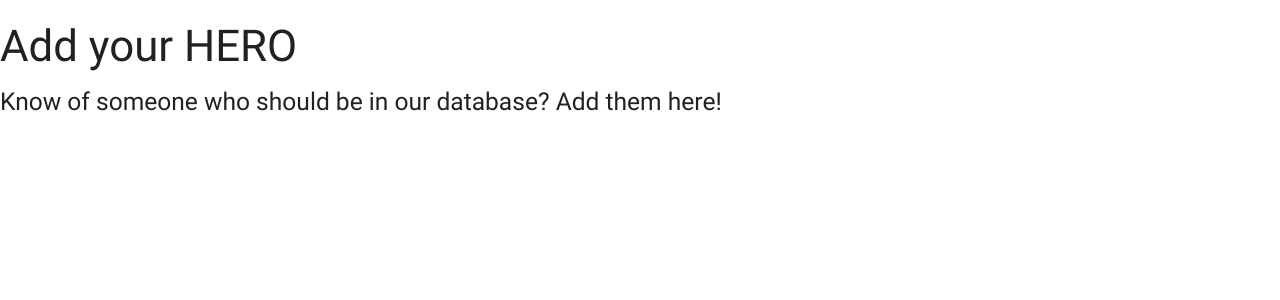
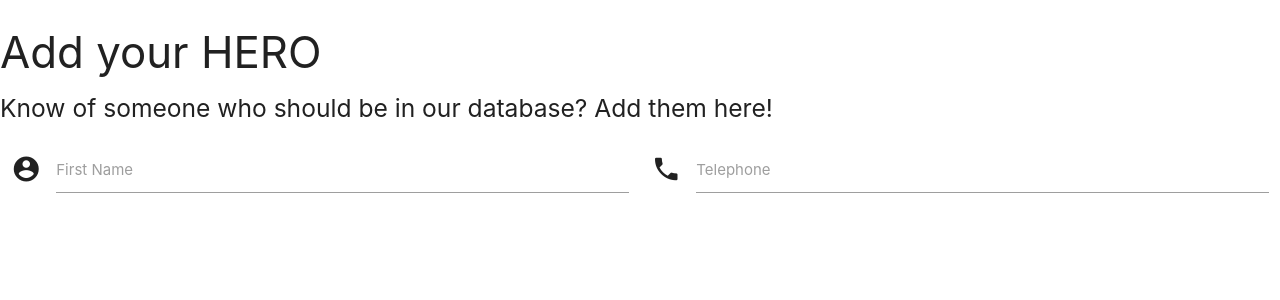
Before and after one commit to Code-Institute-Submissions/blackness-a-project, a Flask app: page /add_hero in a window 1280 px wide. Shown: the top 300 px of the page. Run offline with Flask 2, Linux system fonts and the light colour scheme; some libraries are stand-ins or nearby versions.

Commit message:
installed extra modules and updated  style from materialize

```diff
--- a/requirements.txt
+++ b/requirements.txt
@@ -5,3 +5,5 @@ itsdangerous==1.1.0
 Jinja2==2.10.1
 pymongo==3.8.0
 Werkzeug==0.15.5
+Click==7.0
+MarkupSafe==1.1.0
--- a/templates/add_hero.html
+++ b/templates/add_hero.html
@@ -1,8 +1,25 @@
-{% extends 'base.html' %}
-
-{% block content %}
+{% extends 'base.html' %} {% block content %}
 <h3>Add your HERO</h3>
 <h5>Know of someone who should be in our database? Add them here!</h5>
 
+<div class="row">
+
+    <form action="" method="POST" class="col s12">
+        <div class="row">
+            <div class="input-field col s6">
+                <i class="material-icons prefix">account_circle</i>
+                <input id="icon_prefix" type="text" class="validate">
+                <label for="icon_prefix">First Name</label>
+            </div>
+            <div class="input-field col s6">
+                <i class="material-icons prefix">phone</i>
+                <input id="icon_telephone" type="tel" class="validate">
+                <label for="icon_telephone">Telephone</label>
+            </div>
+        </div>
+    </form>
+
+</div>
+
 
 {% endblock %}
--- a/templates/base.html
+++ b/templates/base.html
@@ -4,7 +4,9 @@
     <meta charset="UTF-8">
     <meta name="viewport" content="width=device-width, initial-scale=1.0">
     <meta http-equiv="X-UA-Compatible" content="ie=edge">
-    <link rel="stylesheet"  href="https://cdnjs.cloudflare.com/ajax/libs/materialize/0.100.2/css/materialize.min.css">
+    <!--<link rel="stylesheet"  href="https://cdnjs.cloudflare.com/ajax/libs/materialize/0.100.2/css/materialize.min.css">-->
+      <link href="https://fonts.googleapis.com/icon?family=Material+Icons" rel="stylesheet">
+    <link rel="stylesheet" href="https://cdnjs.cloudflare.com/ajax/libs/materialize/1.0.0/css/materialize.min.css">
     <title>Document</title>
 </head>
 <body>
@@ -14,8 +16,14 @@
 
     {% endblock %}
 
+    <!--<script src="https://cdnjs.cloudflare.com/ajax/libs/materialize/0.100.2/js/materialize.min.js"></script>-->
+    <script src="https://cdnjs.cloudflare.com/ajax/libs/jquery/3.2.1/jquery.min.js"></script>
+    <script src="https://cdnjs.cloudflare.com/ajax/libs/materialize/1.0.0/js/materialize.min.js"></script>
+    <script type="text/javascript">
+        $(document).ready(function() {
+    M.updateTextFields();
+  });
 
-    <script src="https://cdnjs.cloudflare.com/ajax/libs/jquery/3.2.1/jquery.min.js"></script>
-    <script src="https://cdnjs.cloudflare.com/ajax/libs/materialize/0.100.2/js/materialize.min.js"></script>
+    </script>
 </body>
 </html>
```
